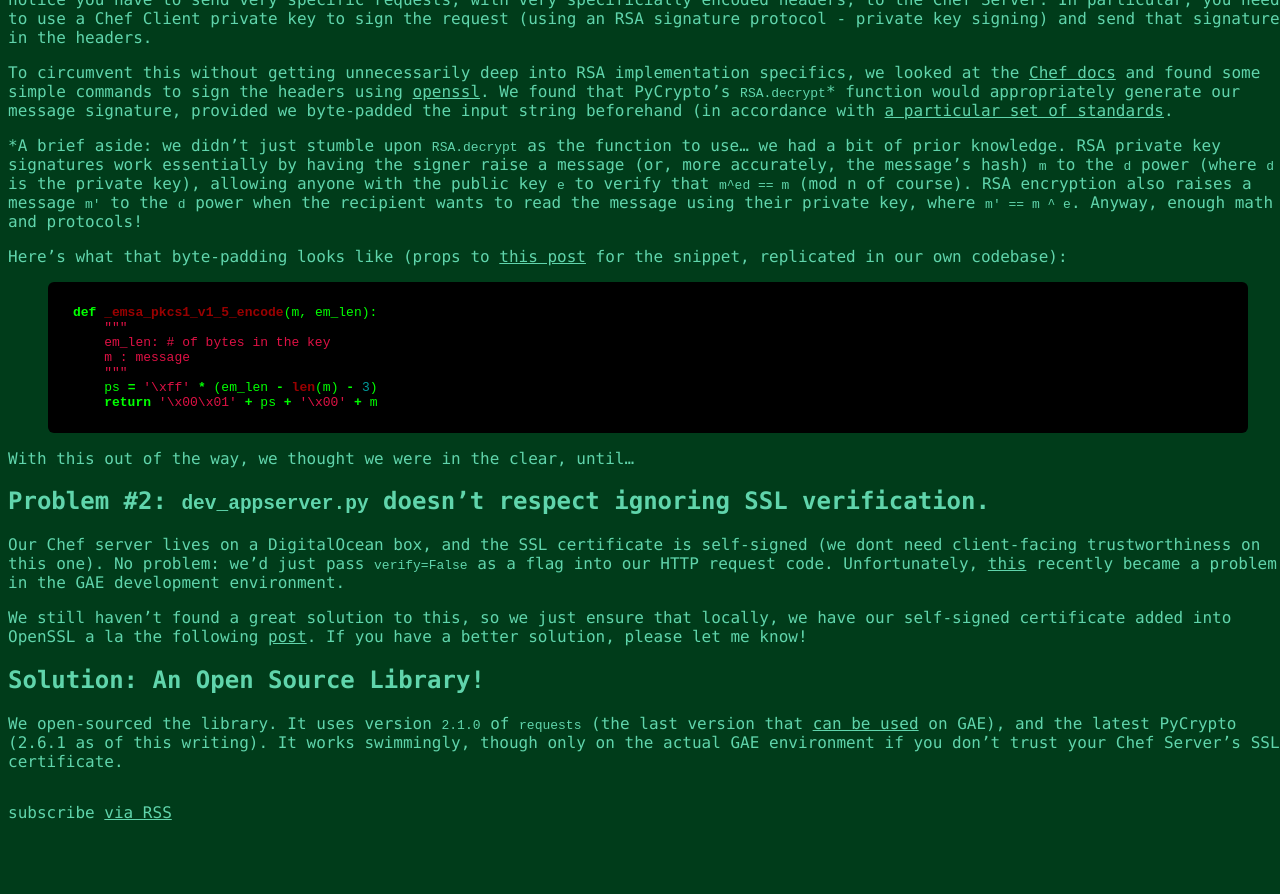
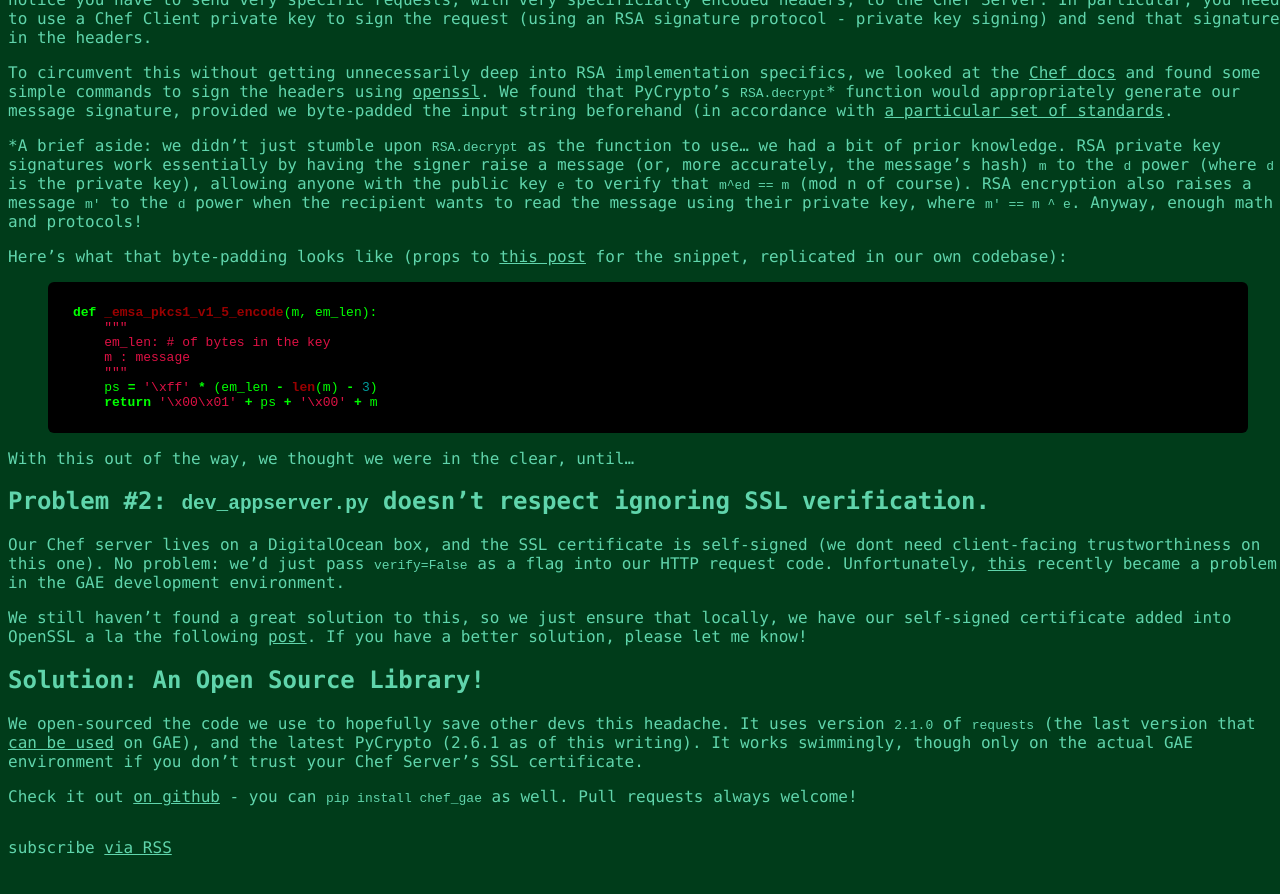
Before and after one commit to cmoscardi/cmoscardi.github.io, a Jekyll site: the page built from _posts/2015-10-04-chef-and-google-appengine.markdown, in a window 1280 px wide and 900 px high, scrolled down 644 px. Shown: the top 894 px of the window. Built offline with Jekyll 4.4.1, drawn with Linux system fonts in a browser that asks for light colours; nearby versions of some CDN libraries; before the commit the page ends 1509 px from its top, so only the background shows below that.

Commit message:
adding repo information

```diff
--- a/_posts/2015-10-04-chef-and-google-appengine.markdown
+++ b/_posts/2015-10-04-chef-and-google-appengine.markdown
@@ -44,4 +44,6 @@ We still haven't found a great solution to this, so we just ensure that locally,
 
 
 ## Solution: An Open Source Library!
-We open-sourced the library. It uses version `2.1.0` of `requests` (the last version that [can be used](http://stackoverflow.com/questions/21605328/python-requests-on-google-app-engine-not-working-for-https) on GAE), and the latest PyCrypto (2.6.1 as of this writing). It works swimmingly, though only on the actual GAE environment if you don't trust your Chef Server's SSL certificate.
+We open-sourced the code we use to hopefully save other devs this headache. It uses version `2.1.0` of `requests` (the last version that [can be used](http://stackoverflow.com/questions/21605328/python-requests-on-google-app-engine-not-working-for-https) on GAE), and the latest PyCrypto (2.6.1 as of this writing). It works swimmingly, though only on the actual GAE environment if you don't trust your Chef Server's SSL certificate.
+
+Check it out [on github](https://github.com/thedataincubator/chef_gae) - you can `pip install chef_gae` as well. Pull requests always welcome!
```
